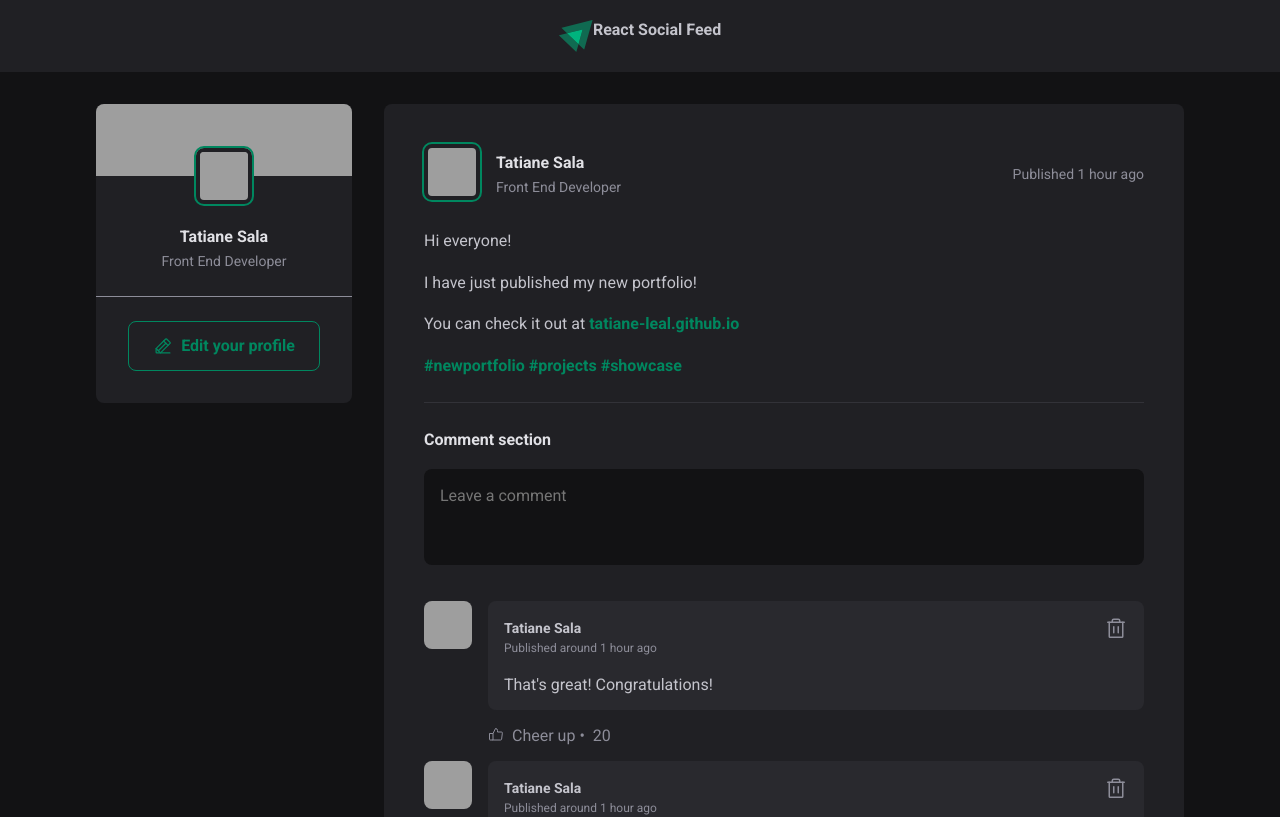
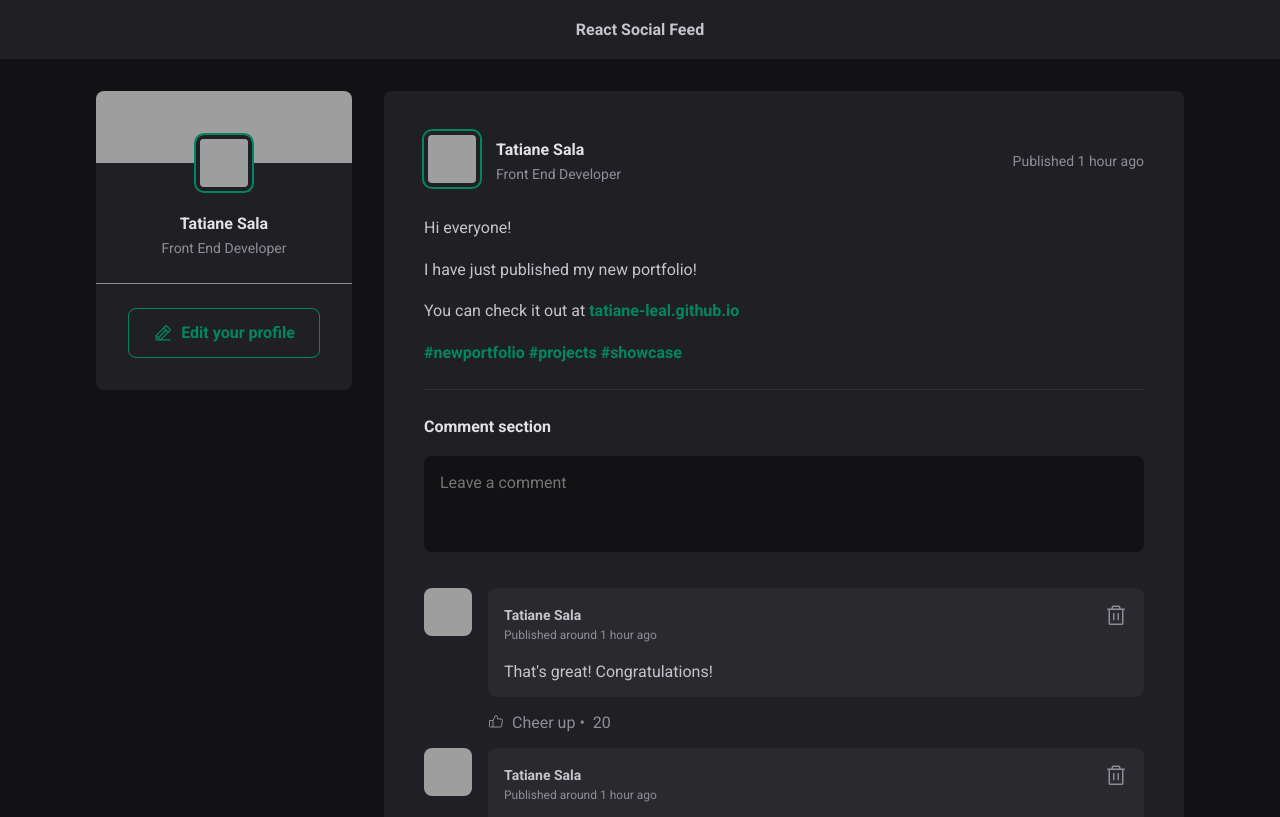
Before and after one commit to tatiane-leal/react-social, a React (Vite) app: page / in a window 1280 px wide. Shown: the top 817 px of the page. Built offline with nearby package versions, Linux system fonts and the light colour scheme; grey boxes are pictures that could not be loaded.

Commit message:
remove old logo

```diff
--- a/src/components/header/header.jsx
+++ b/src/components/header/header.jsx
@@ -1,10 +1,8 @@
 import styles from "./Header.module.css";
-import logo from "./../../../assets/images/logo.svg";
 
 export function Header() {
   return (
     <header className={styles.header}>
-      <img src={logo} alt="Logotipo" />
       <strong>React Social Feed</strong>
     </header>
   );
```
